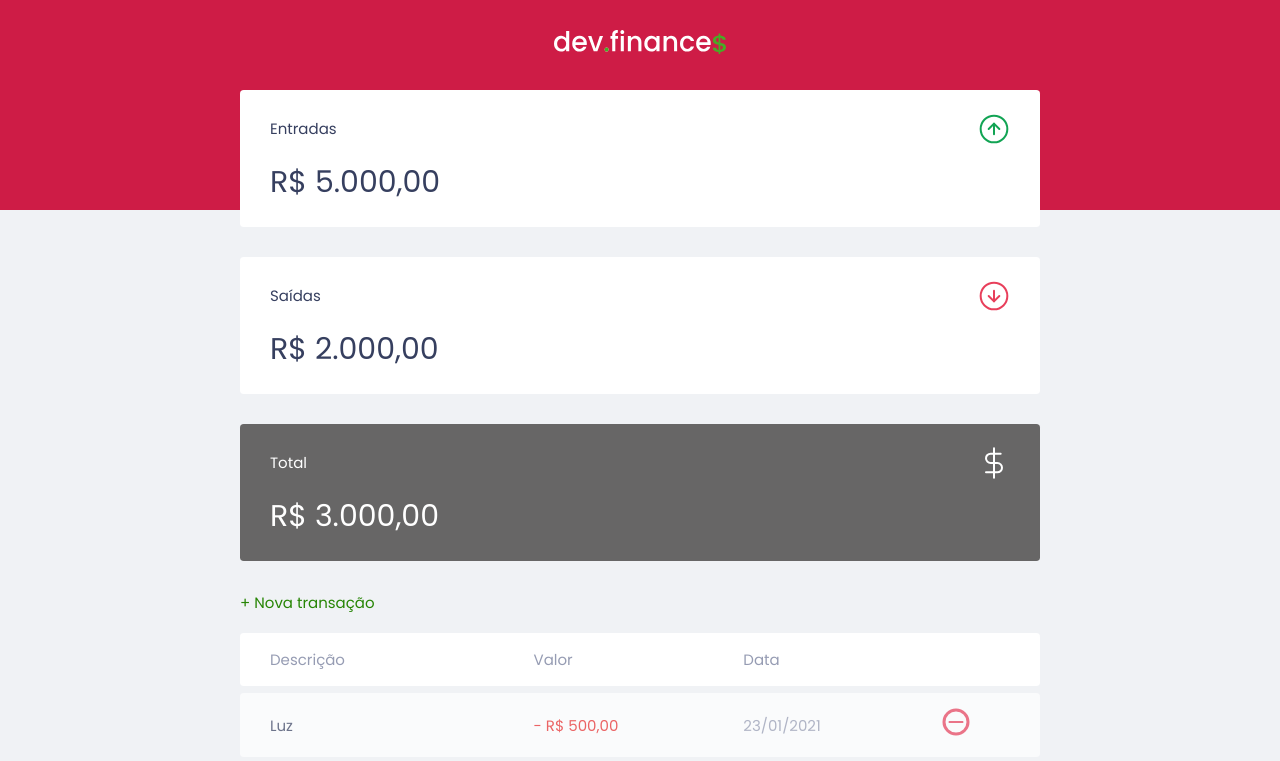
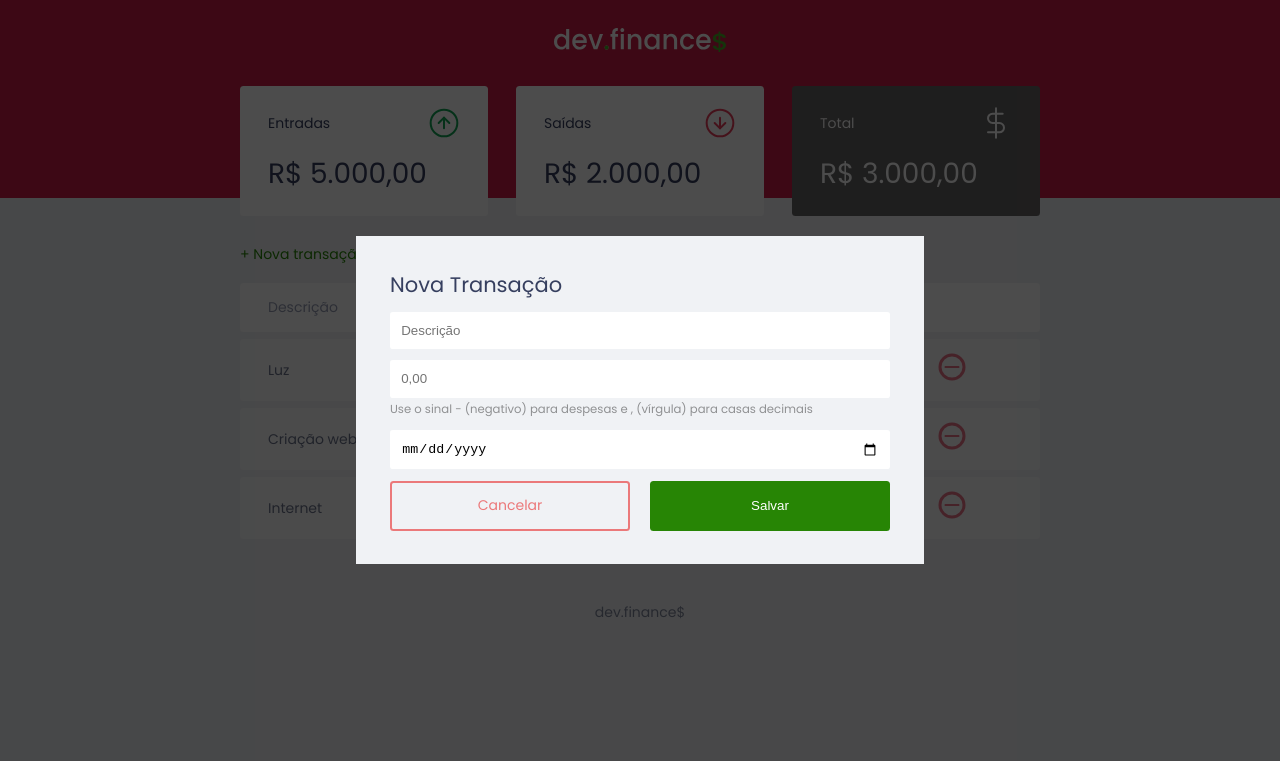
Before and after one commit to nailtonsimoes/Dev_finance, a plain HTML site: page index.html in a window 1280 px wide. Both pictures are taken after a click on the link "+ Nova transação". Shown: the top 761 px of the page. Drawn offline with Linux system fonts and the light colour scheme.

Commit message:
fim da segunda aula

```diff
--- a/index.html
+++ b/index.html
@@ -44,7 +44,9 @@
       <section id="transation">
         <h2 class="sr-only">Transações</h2>
 
-        <a href="#" class="button new">+ Nova transação</a>
+        <a href="#" onclick="Modal.open()" class="button new"
+          >+ Nova transação</a
+        >
 
         <table id="data-table">
           <thead>
@@ -79,8 +81,56 @@
       </section>
     </main>
 
+    <div class="modal-overlay">
+      <div class="modal">
+        <div id="form">
+          <h2>Nova Transação</h2>
+          <form action="" onsubmit="Form.submit(event)">
+            <div class="input-group">
+              <label class="sr-only" for="description">Descrição</label>
+              <input
+                type="text"
+                id="description"
+                name="description"
+                placeholder="Descrição"
+              />
+            </div>
+
+            <div class="input-group">
+              <label class="sr-only" for="amount">Valor</label>
+              <input
+                type="number"
+                step="0.01"
+                id="amount"
+                name="amount"
+                placeholder="0,00"
+              />
+              <small class="help"
+                >Use o sinal - (negativo) para despesas e , (vírgula) para casas
+                decimais</small
+              >
+            </div>
+
+            <div class="input-group">
+              <label class="sr-only" for="date">Data</label>
+              <input type="date" id="date" name="date" />
+            </div>
+
+            <div class="input-group actions">
+              <a onclick="Modal.close()" href="#" class="button cancel"
+                >Cancelar</a
+              >
+              <button>Salvar</button>
+            </div>
+          </form>
+        </div>
+      </div>
+    </div>
+
     <footer>
       <p>dev.finance$</p>
     </footer>
+
+    <script src="main.js"></script>
   </body>
 </html>
--- a/main.js
+++ b/main.js
@@ -0,0 +1,12 @@
+const Modal = {
+  open() {
+    // Abrir modal
+    // Adicionar a class active ao modal
+    document.querySelector('.modal-overlay').classList.add('active')
+  },
+  close() {
+    // fechar o modal
+    // remover a class active do modal
+    document.querySelector('.modal-overlay').classList.remove('active')
+  }
+}
--- a/style.css
+++ b/style.css
@@ -3,6 +3,9 @@
 
 :root {
   --dark-blue: #363f5f;
+  --green: #278505;
+  --light-green: #3dd705;
+  --red: #e92929;
 }
 
 * {
@@ -47,7 +50,7 @@ h2 {
 /*======= LINKS AND BUTTONS =======================*/
 
 a {
-  color: #278505;
+  color: var(--green);
   text-decoration: none;
 }
 
@@ -55,9 +58,41 @@ a:hover {
   color: #3dd705;
 }
 
+button {
+  width: 100%;
+  height: 50px;
+  border: none;
+  color: white;
+  background: var(--green);
+  padding: 0;
+  border-radius: 0.25rem;
+  cursor: pointer;
+}
+
+button:hover {
+  color: var(--light-green);
+}
+
 .button.new {
   display: inline-block;
   margin-bottom: 0.8rem;
+}
+.button.cancel {
+  color: var(--red);
+  border: 2px var(--red) solid;
+  border-radius: 0.25rem;
+
+  height: 50px;
+
+  display: flex;
+  align-items: center;
+  justify-content: center;
+
+  opacity: 0.6;
+}
+
+.button.cancel:hover {
+  opacity: 1;
 }
 
 /*======= HEADER =======================*/
@@ -112,6 +147,11 @@ header {
 }
 
 /*======= TABLE =======================*/
+#transaction {
+  display: block;
+  width: 100%;
+  overflow-x: auto;
+}
 
 #data-table {
   width: 100%;
@@ -161,6 +201,76 @@ td.expense {
   color: #e92929;
 }
 
+/*======= MODAL =======================*/
+.modal-overlay {
+  width: 100%;
+  height: 100%;
+
+  background-color: rgba(0, 0, 0, 0.7);
+
+  position: fixed;
+  top: 0;
+
+  display: flex;
+  align-items: center;
+  justify-content: center;
+
+  opacity: 0;
+  visibility: hidden;
+
+  z-index: 999;
+}
+
+.modal-overlay.active {
+  opacity: 1;
+  visibility: visible;
+}
+
+.modal {
+  background: #f0f2f5;
+  padding: 2.4rem;
+
+  position: relative;
+  z-index: 1;
+}
+
+/*======= FORM =======================*/
+#form {
+  max-width: 500px;
+}
+
+#form h2 {
+  margin-top: 0;
+}
+
+input {
+  border: none;
+  border-radius: 0.2rem;
+
+  padding: 0.8rem;
+
+  width: 100%;
+}
+
+.input-group {
+  margin-top: 0.8rem;
+}
+
+.input-group .help {
+  opacity: 0.4;
+}
+
+.input-group.actions {
+  display: flex;
+  justify-content: space-between;
+  align-items: center;
+}
+
+.input-group.actions .button,
+.input-group.actions button {
+  width: 48%;
+}
+
 /*======= FOOTER =======================*/
 footer {
   text-align: center;
@@ -168,3 +278,17 @@ footer {
   color: var(--dark-blue);
   opacity: 0.6;
 }
+
+/*======= RESPONSIVE =======================*/
+
+@media (min-width: 800px) {
+  html {
+    font-size: 87.5%;
+  }
+
+  #balance {
+    display: grid;
+    grid-template-columns: repeat(3, 1fr);
+    gap: 2rem;
+  }
+}
```
